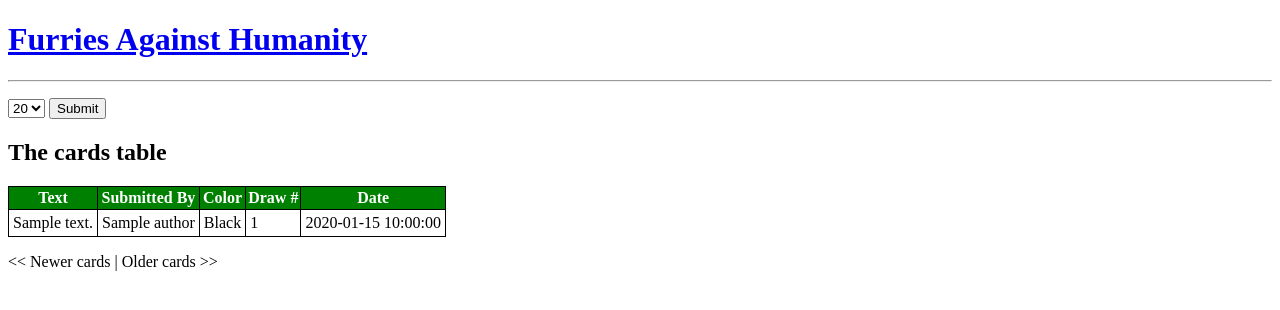
After one commit to onlyhavecans/CardSubmitter, a Flask app: page /show in a window 1280 px wide. The commit adds this page. Shown: the top 310 px of the page. Run offline with Flask 2, Linux system fonts and the light colour scheme; tables that the repository leaves empty hold one stand-in row (values such as "Sample post").

Commit message:
simple view page that is very broken

```diff
--- a/cardsubmitter/forms.py
+++ b/cardsubmitter/forms.py
@@ -1,5 +1,5 @@
 from flask.ext.wtf import Form
-from wtforms import TextField
+from wtforms import TextField, SelectField
 from wtforms.validators import Required, length, ValidationError
 from cardsubmitter import app
 
@@ -31,3 +31,7 @@ class CardSubmitForm(Form):
                                                    delimiter=app.config['PICK_DELIMITER'])
                                                    ])
     whom = TextField('whom', default=None, validators=[length(max=30)])
+
+
+class PaginationForm(Form):
+    post_count = SelectField('Cards per page', choices=[(str(x), x) for x in range(10, 60, 10)], coerce=int, default=20)
--- a/cardsubmitter/models.py
+++ b/cardsubmitter/models.py
@@ -43,6 +43,14 @@ class Card(db.Model):
         return '<Card #{}:{}>'.format(self.id, self.text)
 
     @staticmethod
+    def get_all_cards():
+        return Card.query.join(Author).order_by(Card.timestamp.desc())
+
+    @staticmethod
+    def get_cards_by_user(user):
+        return Card.query.filter_by(author=user).join(Author).order_by(Card.timestamp.desc())
+
+    @staticmethod
     def create_card(card_text, user, pick_delimiter):
         """
         We abstract this to put in automatic black card creation
--- a/cardsubmitter/static/main.css
+++ b/cardsubmitter/static/main.css
@@ -6,3 +6,21 @@ div.flash {
 div.errors {
     color: red;
 }
+
+table {
+    border-collapse: collapse;
+}
+
+table, td, th {
+    border: 1px solid black;
+    padding: 2px;
+}
+
+td {
+    padding: 4px;
+}
+
+th {
+    background-color: green;
+    color: white;
+}
--- /dev/null
+++ b/cardsubmitter/templates/show.html
@@ -0,0 +1,32 @@
+{% extends 'base.html' %}
+{% block content %}
+    <p>
+    <form action="" method="post" name="pages">
+        {{ form.hidden_tag() }}
+        {{ form.post_count }} <input type="submit">
+    </form>
+    </p>
+    <h2>The cards table</h2>
+    <table>
+        <tr>
+            <th>Text</th>
+            <th>Submitted By</th>
+            <th>Color</th>
+            <th>Draw #</th>
+            <th>Date</th>
+        </tr>
+        {% for card in cards.items %}
+        <tr>
+            <td>{{ card.text }}</td>
+            <td>{{ card.author.name }}</td>
+            <td>{% if card.color == black %}Black{% else %}White{% endif %}</td>
+            <td>{{ card.pick_count }}</td>
+            <td>{{ card.timestamp }}</td>
+        </tr>
+        {% endfor %}
+    </table>
+    <p>
+        {% if cards.has_prev %}<a href="{{ url_for('show', page = cards.prev_num) }}"><< Newer cards</a>{% else %}<< Newer cards{% endif %} |
+        {% if cards.has_next %}<a href="{{ url_for('show', page = cards.next_num) }}">Older cards >></a>{% else %}Older cards >>{% endif %}
+    </p>
+{% endblock %}
--- a/cardsubmitter/views.py
+++ b/cardsubmitter/views.py
@@ -1,7 +1,7 @@
 from flask import render_template, flash
 from cardsubmitter import app, models
-from cardsubmitter.forms import CardSubmitForm
-from cardsubmitter.models import DuplicateCardException
+from cardsubmitter.forms import CardSubmitForm, PaginationForm
+from cardsubmitter.models import DuplicateCardException, Card, Author
 
 
 @app.route('/')
@@ -14,9 +14,9 @@ def index():
 def add():
     form = CardSubmitForm()
     if form.validate_on_submit():
-        user = models.Author.get_user(form.whom.data)
+        user = Author.get_user(form.whom.data)
         try:
-            models.Card.create_card(form.card_text.data, user, app.config['PICK_DELIMITER'])
+            Card.create_card(form.card_text.data, user, app.config['PICK_DELIMITER'])
             flash('Hooray and thanks {}!'.format(user.name))
         except DuplicateCardException:
             flash("Sorry! We already have that card")
@@ -26,3 +26,16 @@ def add():
                            user=form.whom.data,
                            delimiter=app.config['PICK_DELIMITER'],
                            max_pick=app.config['MAX_PICKS'])
+
+
+@app.route('/show', methods=['GET', 'POST'])
+@app.route('/show/<int:page>', methods=['GET', 'POST'])
+def show(page=1):
+    form = PaginationForm()
+    cards = Card.get_all_cards().paginate(page, form.post_count.data, False)
+
+    return render_template('show.html',
+                           form=form,
+                           cards=cards,
+                           black=models.BLACK_CARD,
+                           white=models.WHITE_CARD)
```
